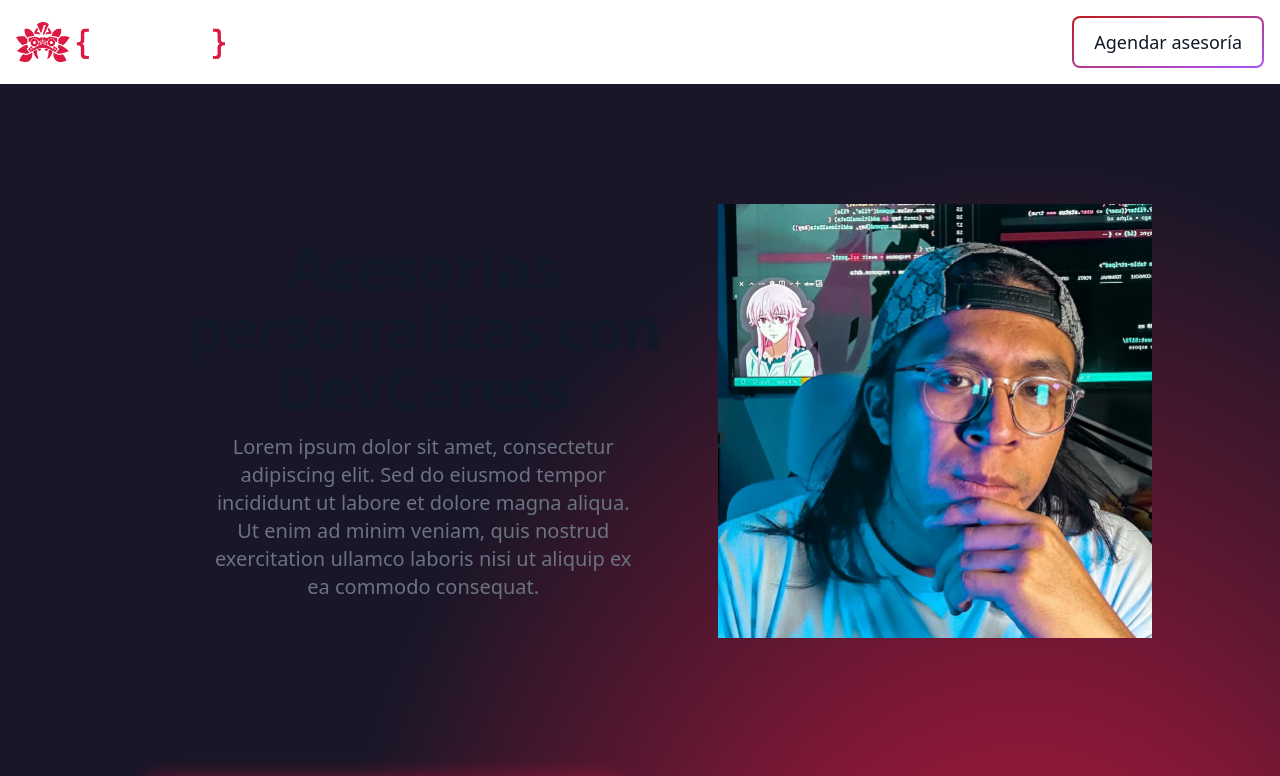
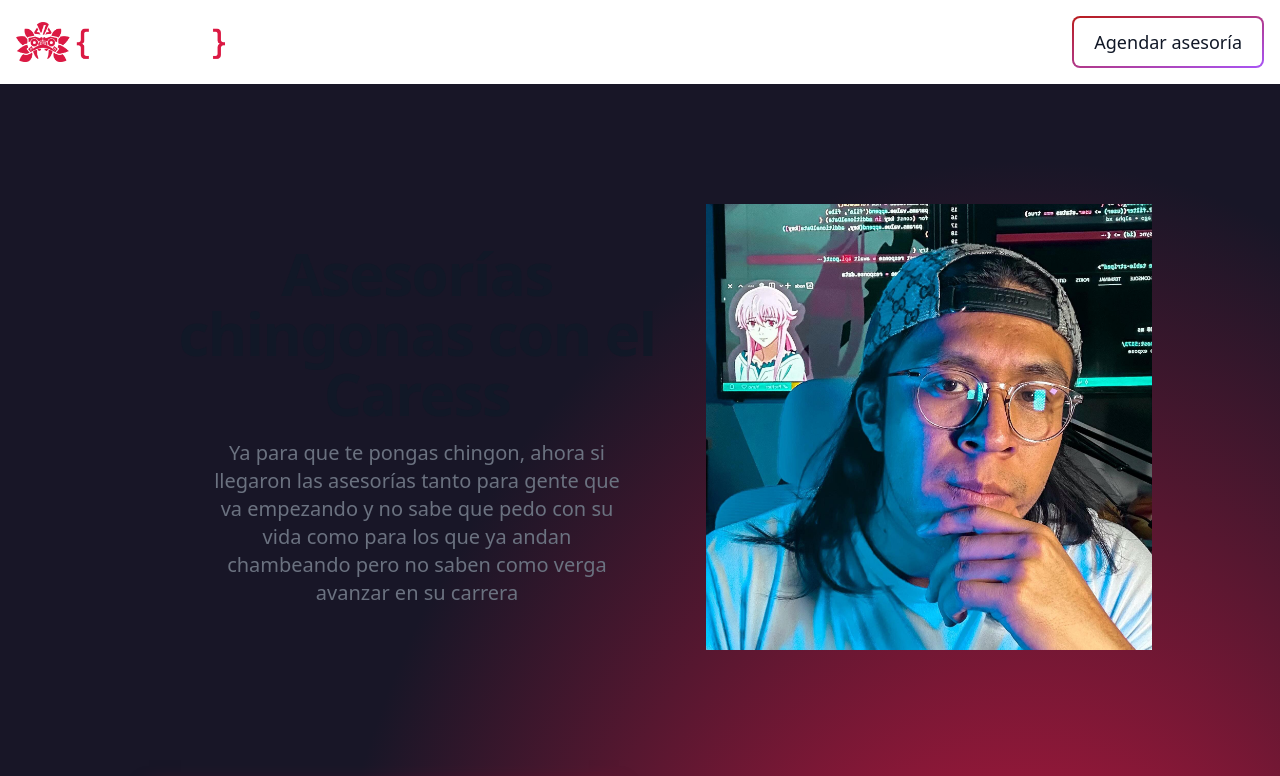
Before and after one commit to DevCaress/links, a Nuxt app: page /asesorias in a window 1280 px wide. Shown: the top 776 px of the page. Built offline with nearby package versions, Linux system fonts and the light colour scheme.

Commit message:
update header

```diff
--- a/pages/asesorias/index.vue
+++ b/pages/asesorias/index.vue
@@ -14,15 +14,13 @@ import MainLayout from "~/layouts/MainLayout.vue";
           <h1
             class="mb-4 text-4xl font-extrabold leading-none tracking-tight text-gray-900 md:text-5xl lg:text-6xl dark:text-white"
           >
-            Asesorías personalizas con DevCaress
+            Asesorías chingonas con el Caress
           </h1>
           <p
             class="mb-6 text-lg font-normal text-gray-500 lg:text-xl sm:px-16 xl:px-20 dark:text-gray-400"
           >
-            Lorem ipsum dolor sit amet, consectetur adipiscing elit. Sed do
-            eiusmod tempor incididunt ut labore et dolore magna aliqua. Ut enim
-            ad minim veniam, quis nostrud exercitation ullamco laboris nisi ut
-            aliquip ex ea commodo consequat.
+            Ya para que te pongas chingon, ahora si llegaron las asesorías tanto para gente que va empezando y no sabe que pedo con su vida
+            como para los que ya andan chambeando pero no saben como verga avanzar en su carrera
           </p>
         </div>
         <div class="rounded-lg mb-5">
```
